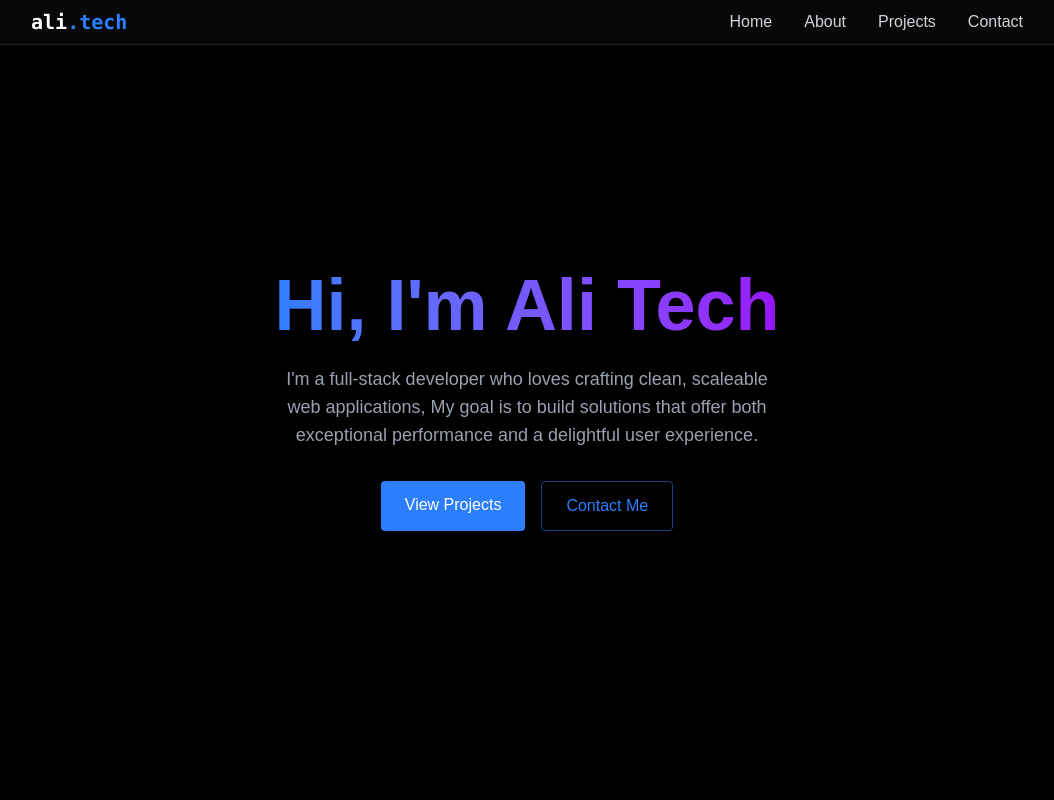
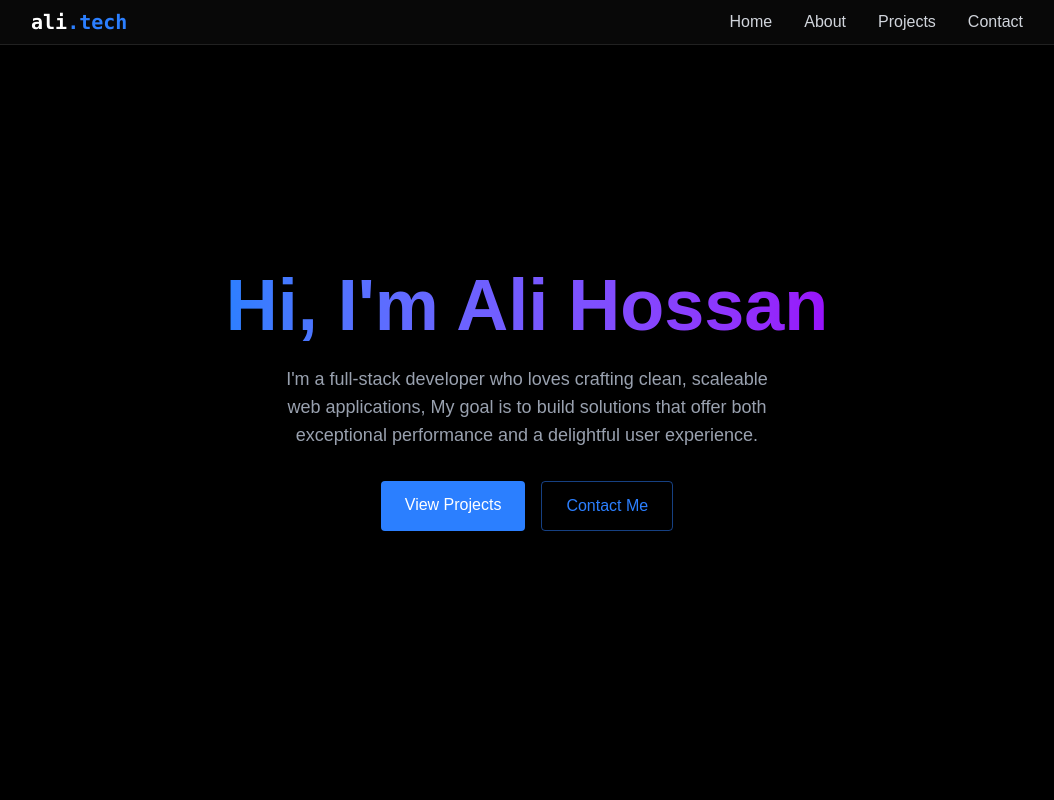
Before and after one commit to alihossen4/portfolio1, a React (Vite) app: page / in a window 1280 px wide. Shown: the top 800 px of the page, without its empty margins (113-1167 px from the left). Built offline with nearby package versions, Linux system fonts and the light colour scheme.

Commit message:
style: home title changes

```diff
--- a/src/components/sections/Home.jsx
+++ b/src/components/sections/Home.jsx
@@ -6,7 +6,7 @@ export const Home = () =>{
     >
       <div className="text-center z-10 px-4">
         <h1 className="text-5xl md:text-7xl font-bold mb-6 bg-gradient-to-r from-blue-500 to-purple-600 bg-clip-text text-transparent loading-right">
-          Hi, I'm Ali Tech
+          Hi, I'm Ali Hossan
         </h1>
         <p className="text-gray-400 text-lg mb-8 max-w-lg mx-auto">
           I'm a full-stack developer who loves crafting clean, scaleable web applications, My goal is to build solutions that offer both exceptional performance and a delightful user experience.
```
